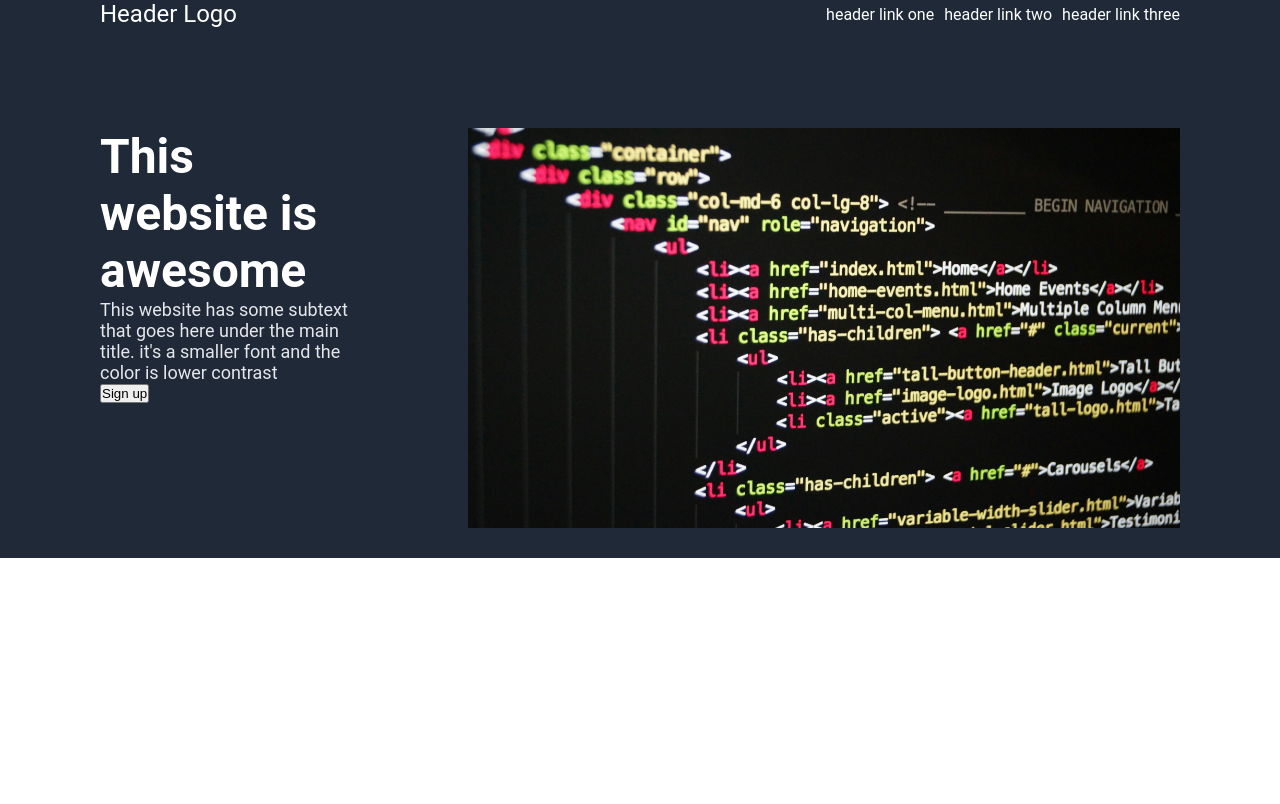
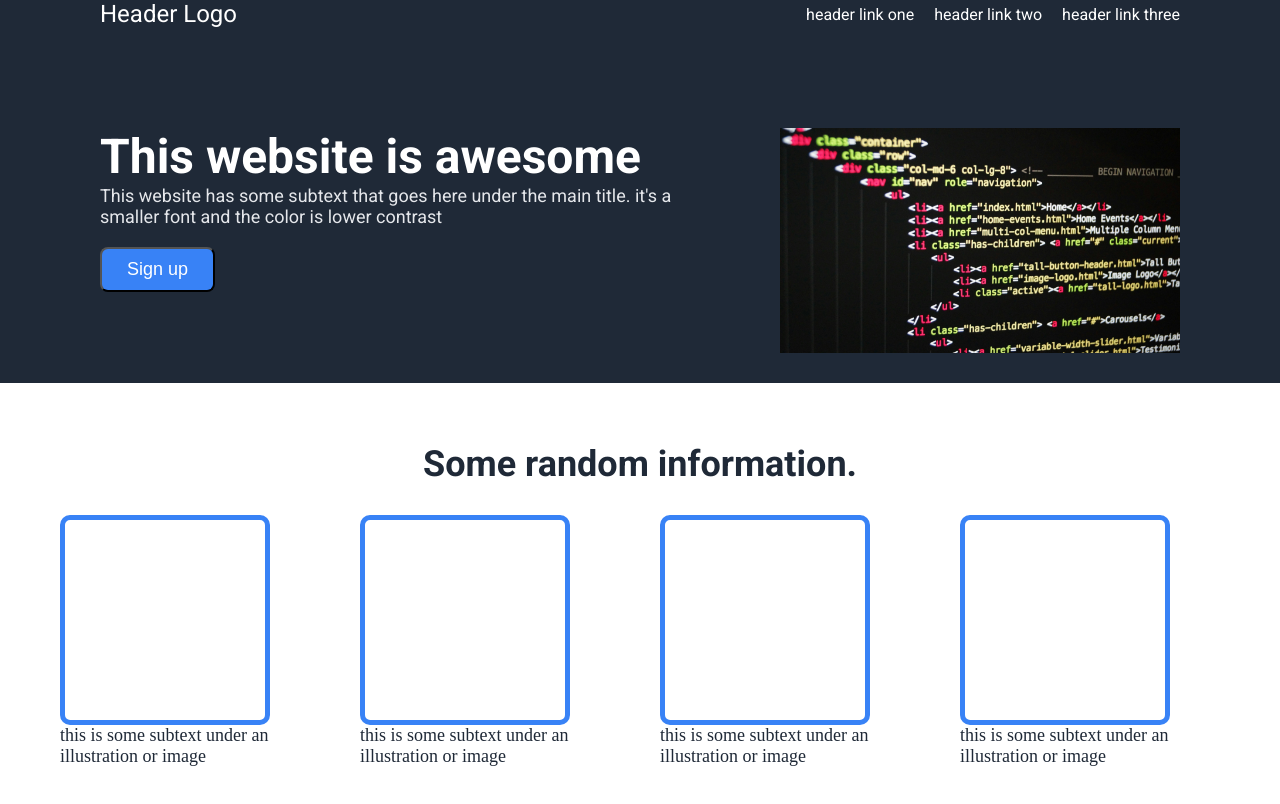
Before and after one commit to iHarshMakwana/Project-Landing-Page, a plain HTML site: page index.html in a window 1280 px wide. Drawn offline with Linux system fonts and the light colour scheme.

Commit message:
desining section

```diff
--- a/index.html
+++ b/index.html
@@ -5,7 +5,10 @@
     <meta name="viewport" content="width=device-width, initial-scale=1.0">
     <title>Document</title>
     <link rel="stylesheet" href="style.css">
-</head>
+    <style>
+        @import url('https://fonts.googleapis.com/css2?family=Roboto:ital,wght@0,100;0,300;0,400;0,500;0,700;0,900;1,100;1,300;1,400;1,500;1,700;1,900&display=swap');
+    </style>
+   </head>
 <body>
     <div class="header">
         <div class="headertop">
@@ -27,6 +30,30 @@
         </div>
     </div>
 
+    <div class="section1">
+        <div class="infotitle">Some random information.</div>
+        <div class="boxes">
+            <div>
+            <div class="square"></div>
+            <span>this is some subtext under an illustration or image</span>
+            </div>
+            <div>
+            <div class="square"></div>
+            <span>this is some subtext under an illustration or image</span>
+            </div>
+            <div>
+            <div class="square"></div>
+            <span>this is some subtext under an illustration or image</span>
+            </div>
+            <div>
+            <div class="square"></div>
+            <span>this is some subtext under an illustration or image</span>
+            </div>
+
+        </div>
+
+
+    </div>
 
 </body>
 <footer></footer>
--- a/style.css
+++ b/style.css
@@ -1,3 +1,4 @@
+
 *{
     padding: 0px;
     margin: 0;
@@ -5,7 +6,8 @@
 
 .header{
     background-color: #1F2937 ;
-    font-family: Roboto ;
+    font-family: Roboto;
+
 }
 
 .headertop{
@@ -34,7 +36,7 @@ ul{
     display: flex;
     list-style: none;
     align-items: center;
-    gap: 10px;
+    gap: 20px;
 }
 
 a{
@@ -47,6 +49,7 @@ a{
     color: white;
     font-size: 48px;
     font-weight: bolder;
+
 }
 
 .description{
@@ -54,12 +57,58 @@ a{
     font-size: 18px;
 }
 
-.signupbutton{
-    color: #3882F6;
+button{
+    background-color: #3882F6;
+    color: white;
+    font-size: 18px;
+    padding:10px 25px;
+    border-radius: 8px;
+    margin-top: 20px;
+    margin-bottom: 30px;
+
 }
 
 .headerbodyimage{
     max-height: 400px;
     margin-left: 100px;
     margin-bottom: 30px;
+    max-width: 400px;
+
 }
+/*Section 2 */
+
+.section1{
+    margin: 60px;
+
+}
+.infotitle {
+    font-family: Roboto;
+    font-size: 36px;
+    text-align: center;
+    font-weight: bolder;
+    color: #1F2937;
+    margin: 30px;
+    display: flex;
+    justify-content: center;
+}
+
+.square {
+    width: 200px;
+    height: 200px;
+    border: 5px solid #3882F6;
+    border-radius: 10px;
+    display: flex;
+}
+
+.boxes{
+    color: #1F2937;
+    font-size: 18px;
+    display: flex;
+    justify-content: center;
+    gap: 40px;
+}
+
+span{
+    justify-content: center;
+
+}
```
